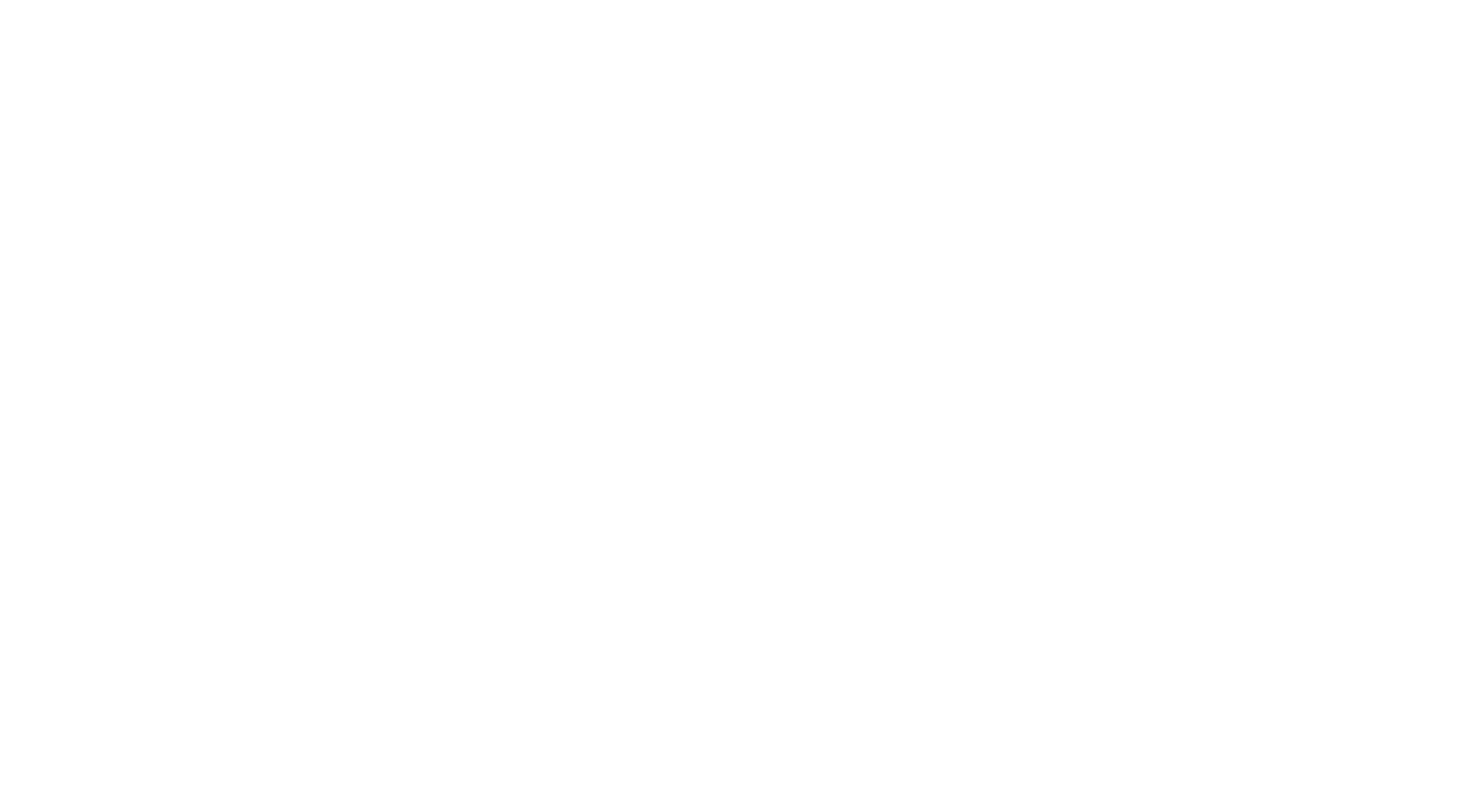
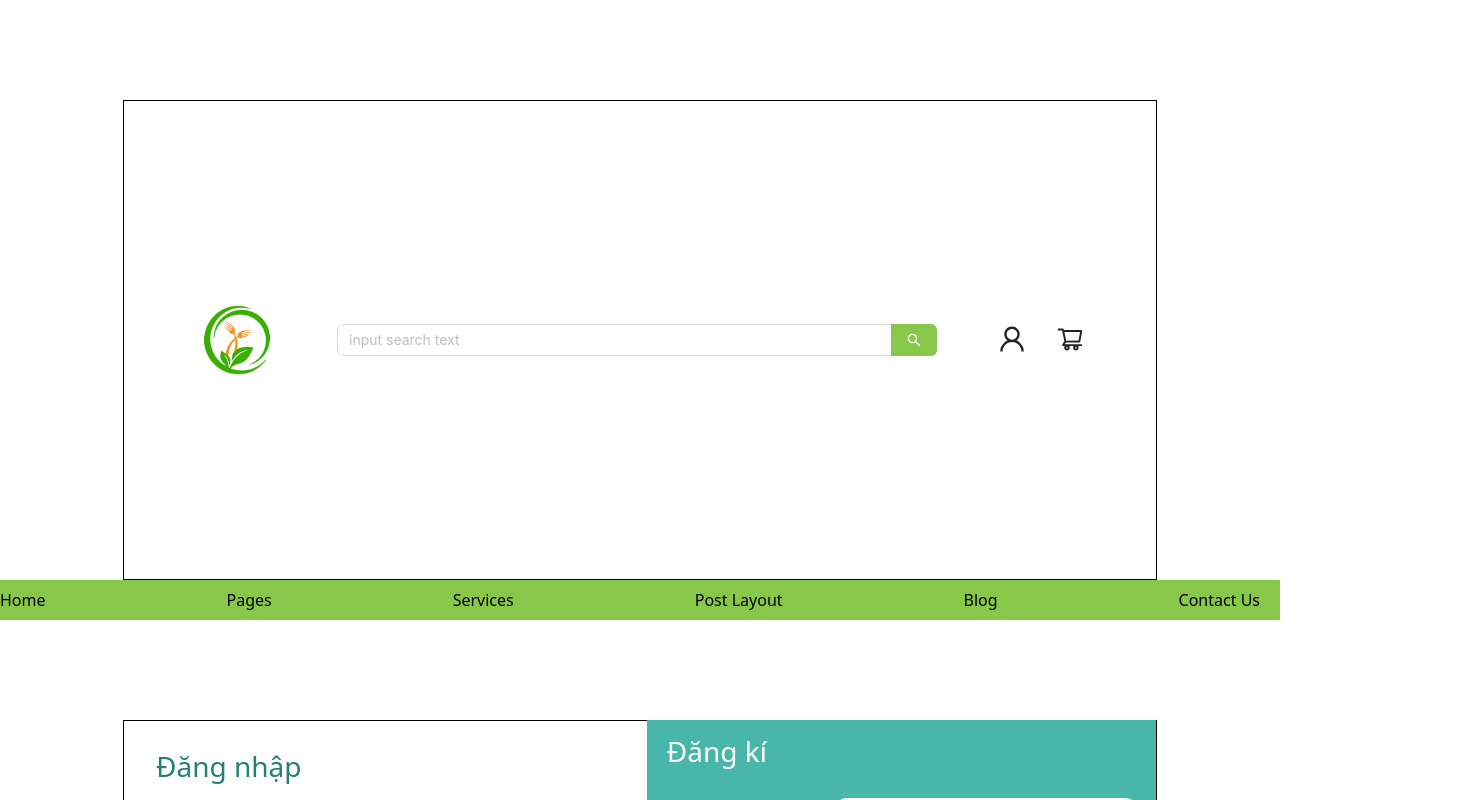
Before and after one commit to NgocTaiPhan/Group51_FE, a React (Create React App) app: page /login in a window 1280 px wide. Before the commit this address had no page. Shown: the top 800 px of the page, 1480 px wide, since content can reach past the window. Built offline with nearby package versions, Linux system fonts and the light colour scheme.

Commit message:
gắn link chuyển trang cho login

```diff
--- a/src/components/Header/Header.tsx
+++ b/src/components/Header/Header.tsx
@@ -43,7 +43,7 @@ const Header: React.FC = () => {
           />
           <ul className={`account_option ${isVisible ? 'visible' : 'hidden'}`}>
             <li>
-              <NavLink className="loginPage" to="/Login">
+              <NavLink className="loginPage" to="/login">
                 Login
               </NavLink>
             </li>
--- a/src/routes/Router.tsx
+++ b/src/routes/Router.tsx
@@ -14,7 +14,15 @@ export default function Router() {
           element: (
               <ProductDetai />
           ),
+
         },
+        {
+          path: "/login",
+          element: (
+              <Login />
+          )
+        }
+
       ],
     },
   ]);
```
